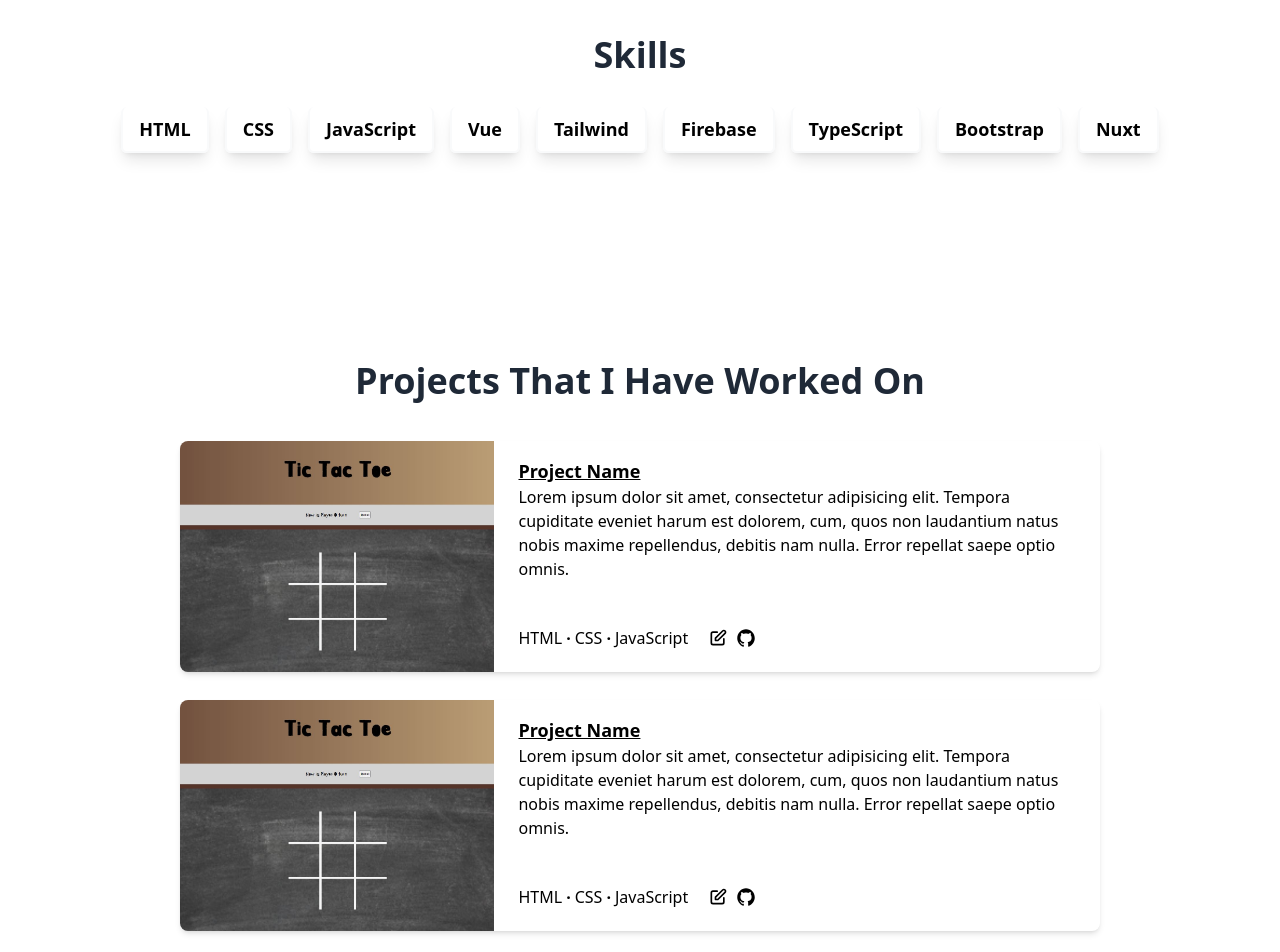
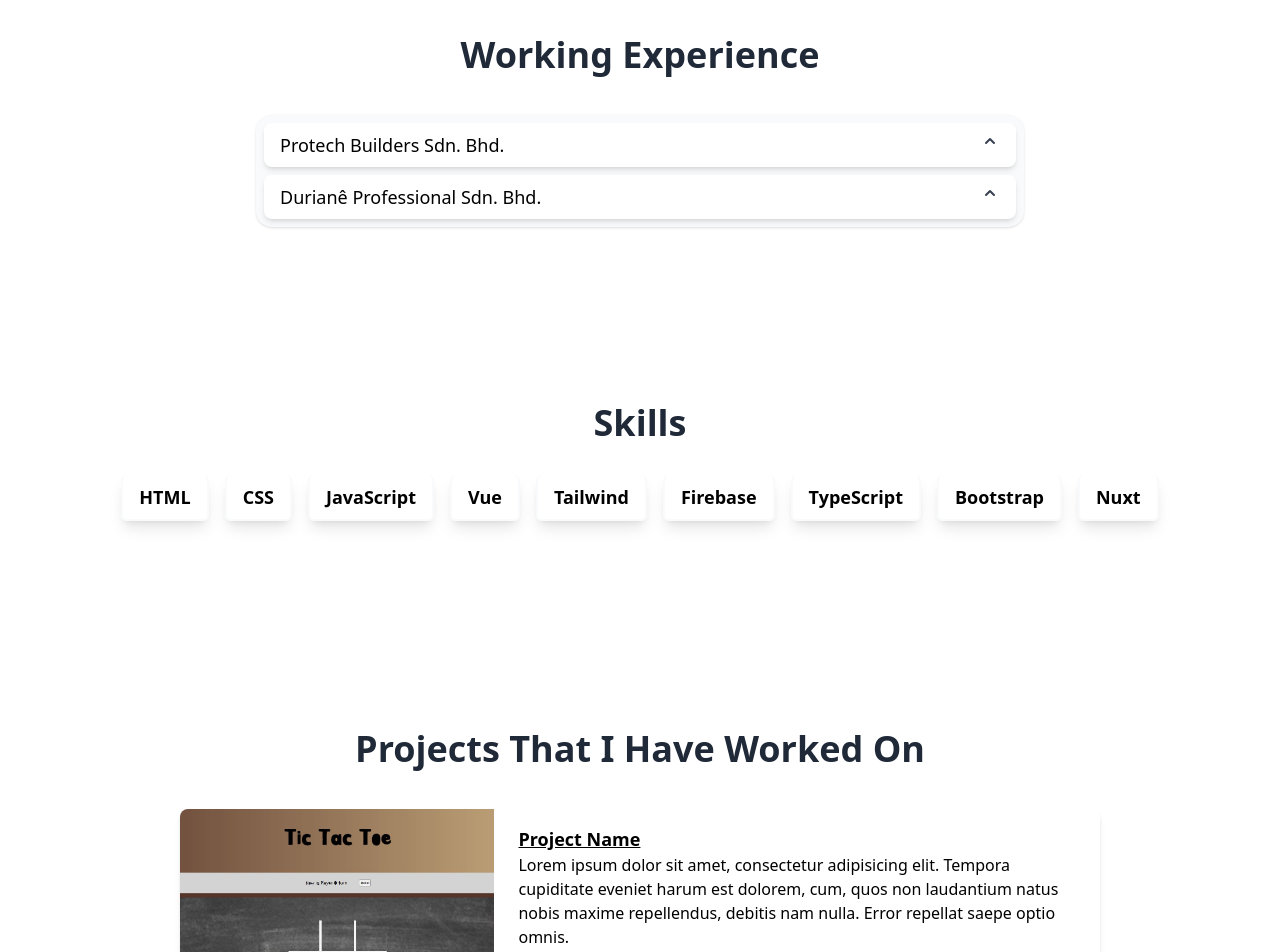
Before and after one commit to eazypau/portfolio-nuxt3, a Nuxt app: page / in a window 1280 px wide. Shown: the part 1420-2372 px from the top of the page. Built offline with nearby package versions, Linux system fonts and the light colour scheme.

Commit message:
create working experience section

```diff
--- a/assets/css/tailwind.scss
+++ b/assets/css/tailwind.scss
@@ -4,7 +4,7 @@
 @import "utilities.scss";
 
 .skillStyle {
-  @apply border-b-2 border-l-2 border-r-2 border-gray-50 rounded-md font-semibold text-lg py-2 px-4 shadow-lg mx-2 mt-4 lg:mt-0 ease-in duration-200 transform hover:-translate-y-2;
+  @apply border-b-2 border-l-2 border-r-2 border-gray-50 rounded-md font-semibold text-lg py-2 px-4 shadow-lg mx-2 mt-4 lg:mt-0 ease-out duration-200 transform hover:-translate-y-2;
 }
 
 .headerStyle {
--- a/components/NavBar.vue
+++ b/components/NavBar.vue
@@ -26,7 +26,7 @@
           class="
             absolute
             right-0
-            w-56
+            w-64
             mt-2
             mr-8
             origin-top-right
@@ -43,8 +43,8 @@
               <a
                 :href="item.href"
                 :class="[
-                  active ? 'bg-violet-500 text-white' : 'text-gray-900',
-                  'group flex rounded-md items-center w-full px-3 py-2 font-medium',
+                  active ? 'bg-gray-500 text-white' : 'text-gray-900',
+                  'group flex rounded-md items-center w-full px-4 py-3 font-medium text-lg',
                 ]"
               >
                 {{ item.name }}
@@ -54,8 +54,8 @@
               <a
                 href="/blog"
                 :class="[
-                  active ? 'bg-violet-500 text-white' : 'text-gray-900',
-                  'group flex rounded-md items-center w-full px-3 py-2 font-medium',
+                  active ? 'bg-gray-500 text-white' : 'text-gray-900',
+                  'group flex rounded-md items-center w-full px-4 py-3 font-medium text-lg',
                 ]"
               >
                 Blog
--- a/components/cards/Project.vue
+++ b/components/cards/Project.vue
@@ -1,6 +1,8 @@
 <template>
-  <div class="w-full flex flex-col sm:flex-row rounded-lg overflow-hidden shadow-md hover:shadow-xl transition ease-linear duration-300">
-    <div class="relative w-full 2xl:w-1/2 flex-grow">
+  <div
+    :class="[isReverse ? 'sm:flex-row-reverse': 'sm:flex-row' ,'w-full flex flex-col rounded-lg overflow-hidden shadow-md hover:shadow-xl transition ease-linear duration-300']"
+  >
+    <div class="relative w-full flex-grow">
       <!-- img -->
       <img src="/tictactoe.JPG" alt="project image" class="w-full h-full object-cover" />
     </div>
@@ -41,4 +43,11 @@
 </template>
 <script setup>
   import { PencilAltIcon } from "@heroicons/vue/outline";
+
+  const props = defineProps({
+    isReverse: {
+      type: Boolean,
+      default: false,
+    },
+  });
 </script>
--- a/package.json
+++ b/package.json
@@ -11,7 +11,7 @@
     "postcss": "^8.3.11",
     "sass": "^1.43.4",
     "sass-loader": "^12.3.0",
-    "tailwindcss": "^3.0.0-alpha.2"
+    "tailwindcss": "^3.0.8"
   },
   "dependencies": {
     "@headlessui/vue": "^1.4.2",
--- a/pages/index.vue
+++ b/pages/index.vue
@@ -7,16 +7,64 @@
         <TextRightImgLeft />
       </div>
     </div>
-
-    <!-- use dark bg color below -->
+    <!-- work experience -->
+    <div class="py-20 lg:pt-24 px-2 sm:px-0">
+      <h2 class="text-3xl lg:text-4xl text-center font-bold text-gray-800 mb-10">Working Experience</h2>
+      <div class="w-full max-w-md md:max-w-lg lg:max-w-3xl p-2 bg-gray-50 shadow mx-auto rounded-2xl space-y-2">
+        <Disclosure v-slot="{ open }" v-for="job in career" :key="job">
+          <DisclosureButton
+            class="
+              flex
+              justify-between
+              w-full
+              px-4
+              py-2
+              text-lg
+              font-medium
+              text-left text-black
+              bg-white
+              shadow-md
+              rounded-lg
+              hover:bg-yellow-50
+              focus:outline-none
+              focus-visible:ring focus-visible:ring-purple-500 focus-visible:ring-opacity-75
+            "
+          >
+            <span>{{ job.companyName }}</span>
+            <ChevronUpIcon :class="open ? 'transform rotate-180' : ''" class="w-5 h-5 text-gray-700" />
+          </DisclosureButton>
+          <transition
+            enter-active-class="transition duration-100 ease-out"
+            enter-from-class="transform scale-95 opacity-0"
+            enter-to-class="transform scale-100 opacity-100"
+            leave-active-class="transition duration-75 ease-out"
+            leave-from-class="transform scale-100 opacity-100"
+            leave-to-class="transform scale-95 opacity-0"
+          >
+            <DisclosurePanel class="px-4 pt-4 pb-2 text-gray-800">
+              <ul class="font-medium">
+                <li class="mb-2">Position: {{ job.position }}</li>
+                <li class="mb-2">Duration: {{ job.duration }}</li>
+                <li>
+                  <div class="mb-2">Job Scope:</div>
+                  <ul v-for="item in job.jobDescription" :key="item" class="list-disc p-0.5 ml-7 text-justify">
+                    <li>{{ item }}</li>
+                  </ul>
+                </li>
+              </ul>
+            </DisclosurePanel>
+          </transition>
+        </Disclosure>
+      </div>
+    </div>
     <Skills id="skills" />
     <div class="py-20 lg:pt-28" id="projects">
       <h2 class="text-3xl lg:text-4xl text-center font-bold text-gray-800 mb-10">Projects That I Have Worked On</h2>
-      <div class="px-5 lg:w-10/12 xl:w-9/12 2xl:w-8/12 space-y-7 2xl:space-y-10 mx-auto">
+      <div class="px-5 lg:w-10/12 xl:w-9/12 2xl:w-8/12 space-y-7 2xl:space-y-14 mx-auto">
         <CardsProject />
+        <CardsProject :is-reverse="reversed" />
         <CardsProject />
-        <CardsProject />
-        <CardsProject />
+        <CardsProject :is-reverse="reversed" />
         <CardsProject />
       </div>
     </div>
@@ -32,10 +80,14 @@
   </div>
 </template>
 <script setup>
+  import { Disclosure, DisclosureButton, DisclosurePanel } from "@headlessui/vue";
+  import { ChevronUpIcon } from "@heroicons/vue/solid";
+  const reversed = true
   const hobbies = [
     {
       title: "Drink Black tea",
-      text: "One of my favourite beverage",
+      // text: "One of my favourite beverage",k
+      text: "Best way to start the morning",
       classBg: "bg-tea",
     },
     {
@@ -54,6 +106,34 @@
       classBg: "bg-music",
     },
   ];
+  const career = [
+    {
+      companyName: "Protech Builders Sdn. Bhd.",
+      position: "Assistant Engineer Intern",
+      duration: "March 2018 ~ June 2018",
+      jobDescription: [
+        "Participate in site visit.",
+        "Prepare and study technical drawings, specifications of electrical systems, and topographical maps to ensure that installation and operation compiled to standards and customer requirements.",
+        "Prepare specifications of purchase of materials and equipment.",
+        "To cooperate with engineering and other departments in the company and provide effective technical support to customer.",
+      ],
+    },
+    {
+      companyName: "Durianê Professional Sdn. Bhd.",
+      position: "Mechanical Engineer",
+      duration: "August 2019 ~ September 2021",
+      jobDescription: [
+        "Cold water and sanitary plumbing design.",
+        "Design fire protection system for buildings in accordance to Malaysia Standard (MS), NFPA and FM.",
+        "Prepare fully hydraulic calculation simulation for sprinkler system.",
+        "Design air conditioning and mechanical ventilation system for buildings.",
+        "Prepare tender documents for various mechanical service package.",
+        "Evaluate compliance of tenderer submission",
+        "Prepare authority submission for repective authorities required for the project",
+        "Work with other multidiscipline Engineers and other professional including Architect and Surveyor in projects.",
+      ],
+    },
+  ];
   onMounted(() => {
     window.scrollTo(0, 0);
   });
```
Also changed, not shown: 1 other file (tests, documents, lock files or other folders).
